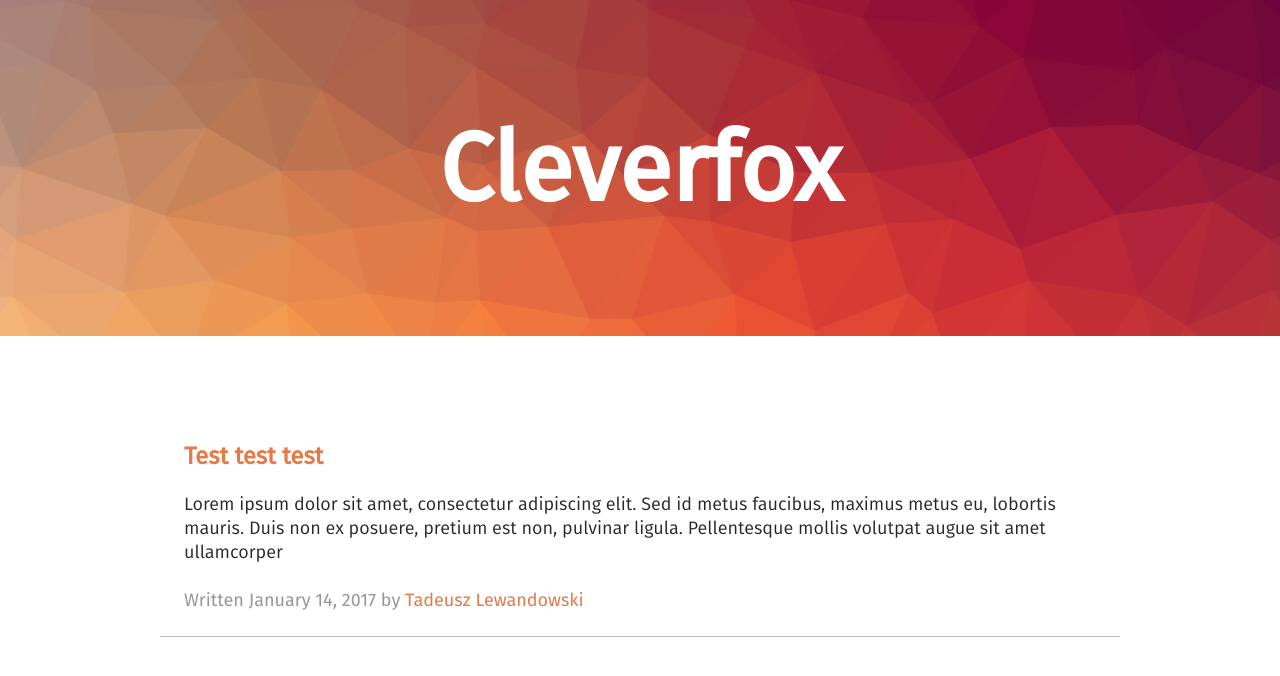
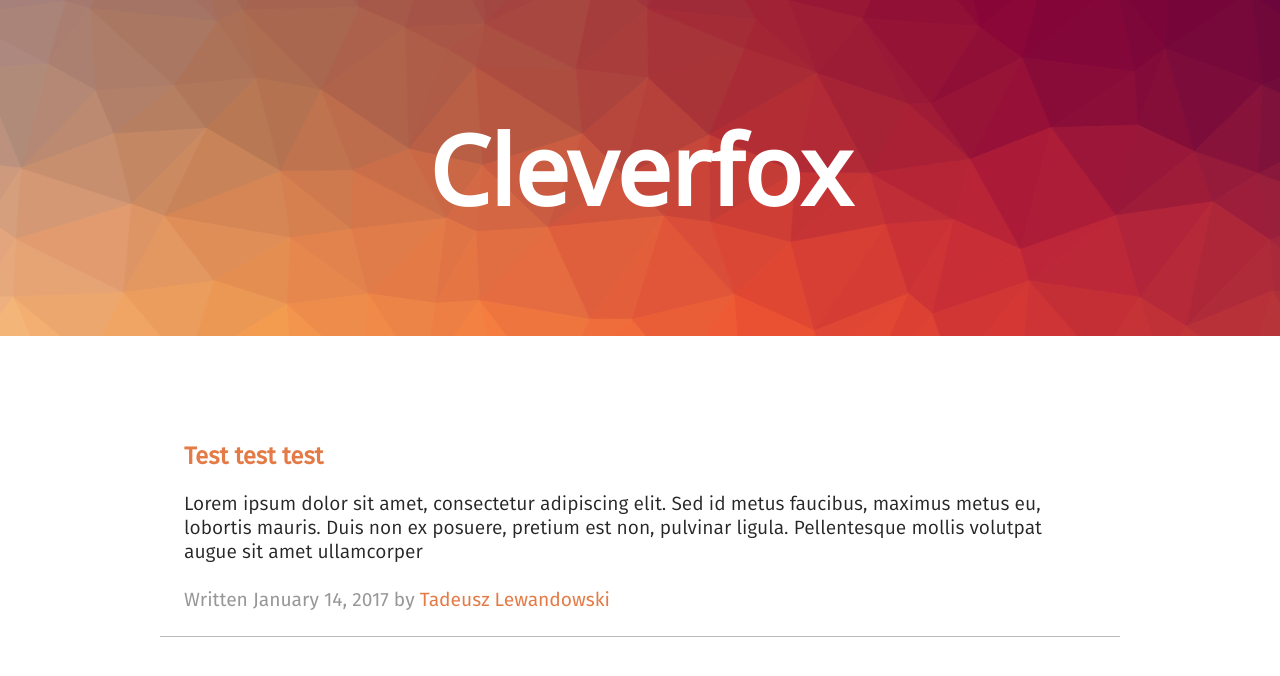
Before and after one commit to tadeusz-lewandowski/Paccoon, a Jekyll site: the page built from index.html, in a window 1280 px wide. Shown: the top 676 px of the page. Built offline with Jekyll 4.4.1, drawn with Linux system fonts in a browser that asks for light colours.

Commit message:
Improve font

```diff
--- a/assets/css/styles.css
+++ b/assets/css/styles.css
@@ -44,7 +44,7 @@ p{
 }
 
 .home-background > h1{
-	/*font-family: NotoSans;*/
+	font-family: NotoSans;
 	color: white;
 	font-size: 4rem;
 }
@@ -82,7 +82,7 @@ p{
 }
 
 .list-articles > li > p{
-	font-size: 0.75rem;
+	font-size: 0.8rem;
 	line-height: 1rem;
 	color: #272727;
 	margin: 0;
@@ -90,7 +90,7 @@ p{
 }
 
 .list-articles > li > span{
-	font-size: 0.75rem;
+	font-size: 0.8rem;
 	display: block;
 	line-height: 1rem;
 	color: #979797;
@@ -115,7 +115,7 @@ article > h1{
 }
 
 article > p{
-	font-size: 0.75rem;
+	font-size: 0.8rem;
 	line-height: 1rem;
 	margin-top: 1rem;
 	padding: 0;
```
